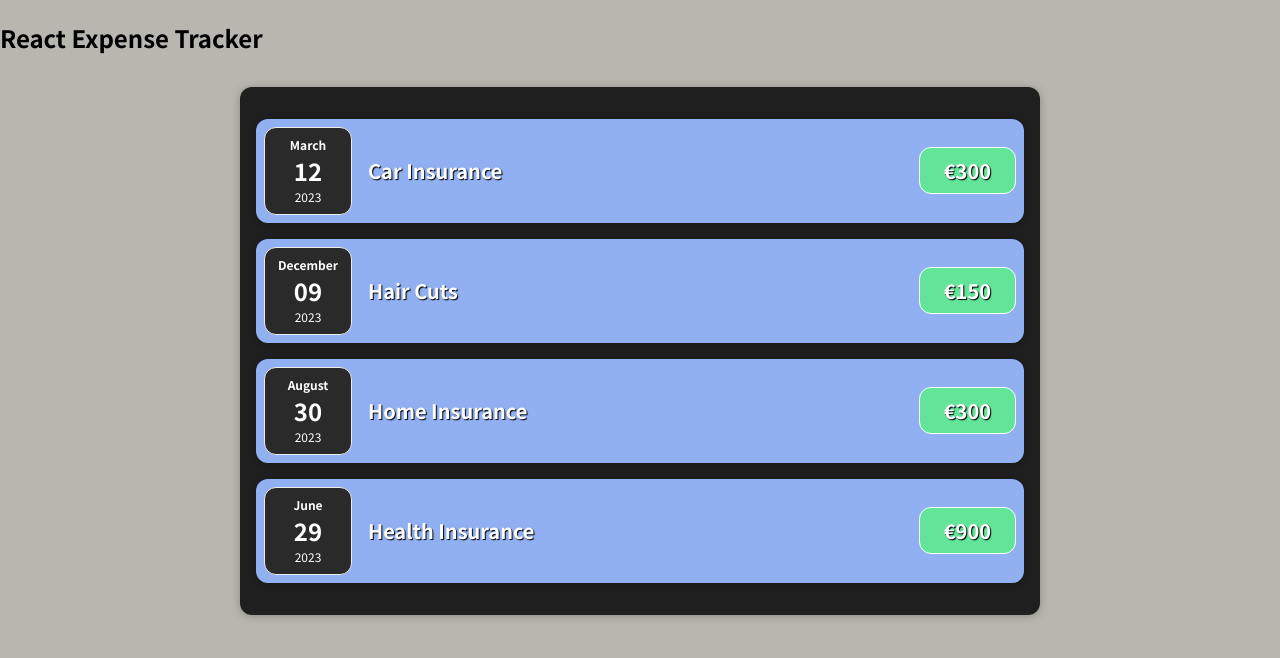
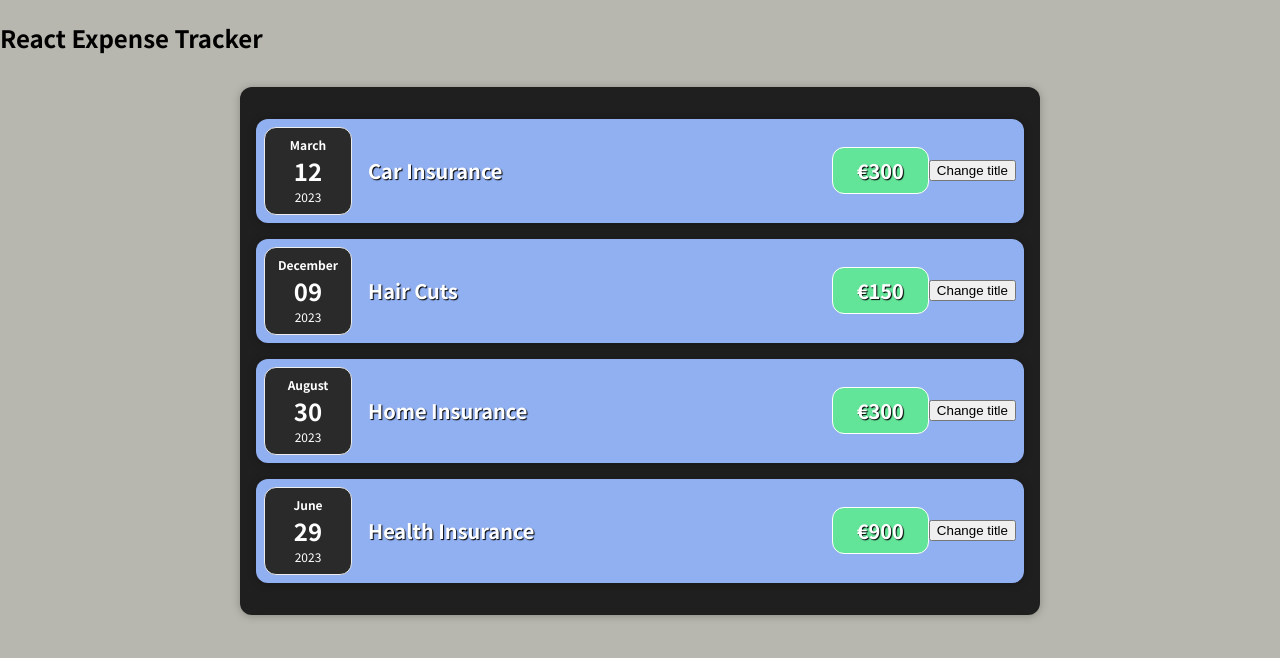
Before and after one commit to KristianColville1/react-expense-tracker, a React (Create React App) app: page / in a window 1280 px wide. Shown: the top 658 px of the page. Built offline with nearby package versions, Linux system fonts and the light colour scheme.

Commit message:
Tested useState on ExpenseItem component for updating DOM

```diff
--- a/src/components/Expenses/ExpenseItem.js
+++ b/src/components/Expenses/ExpenseItem.js
@@ -1,15 +1,23 @@
+import { useState } from "react";
+
 import ExpenseDate from "./ExpenseDate";
 import Card from "../UI/Card";
 import "./ExpenseItem.css";
 
 function ExpenseItem(props) {
+    const [title, setTitle] = useState(props.title);
+
+    const clickHandler = () => {
+        setTitle('Updated');
+    }
     return (
         <Card className="expense-item">
             <ExpenseDate date={props.date} />
             <div class="expense-item__description">
-                <h2>{props.title}</h2>
+                <h2>{title}</h2>
                 <div className="expense-item__price">€{props.amount}</div>
             </div>
+            <button onClick={clickHandler}>Change title</button>
         </Card>
     );
 }
```
